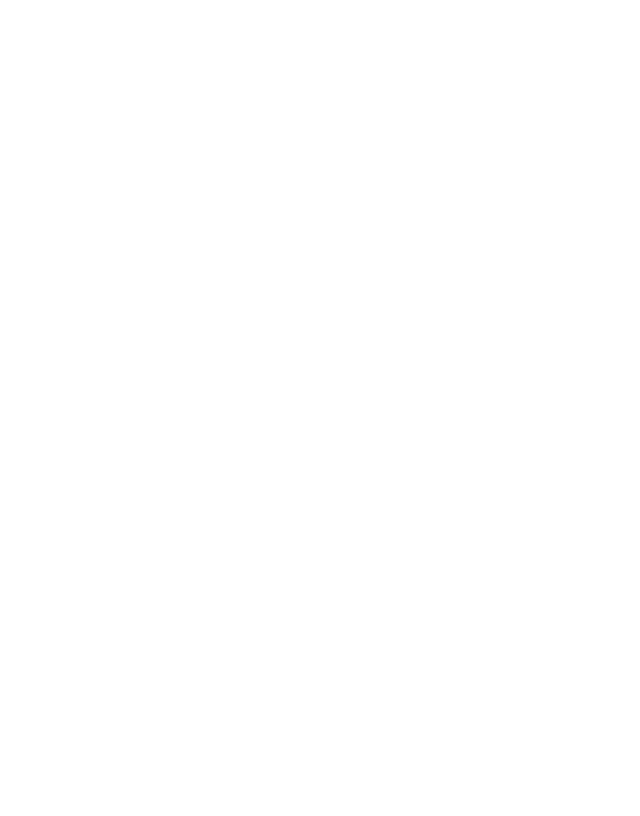
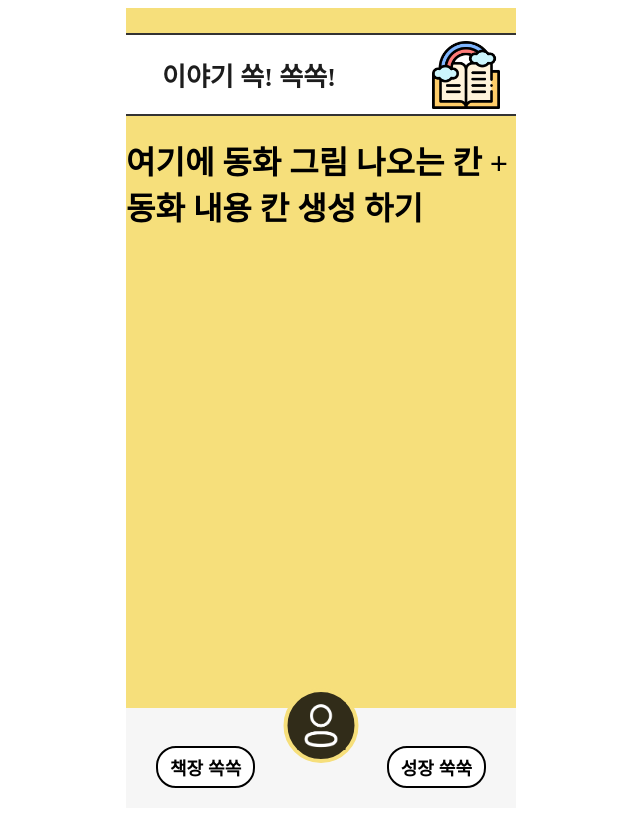
Before and after one commit to sanghuniolsida/frontend, a React (Create React App) app: page /storyprocess in a window 1280 px wide. Before the commit this address had no page. Shown: the whole page, without its empty margins (319-959 px from the left). Built offline with nearby package versions, Linux system fonts and the light colour scheme; a web font is replaced by a local one.

Commit message:
동화 보여주기 페이지 폴더만

```diff
--- a/package.json
+++ b/package.json
@@ -7,6 +7,7 @@
     "@testing-library/jest-dom": "^6.6.3",
     "@testing-library/react": "^16.3.0",
     "@testing-library/user-event": "^13.5.0",
+    "axios": "^1.9.0",
     "react": "^19.1.0",
     "react-dom": "^19.1.0",
     "react-router-dom": "^7.5.3",
--- a/src/App.js
+++ b/src/App.js
@@ -5,6 +5,7 @@
 import Home from './pages/Home';
 import Quiz from './pages/Quiz';
 import Library from './pages/Library';
+import StoryProcess from './pages/StoryProcess';
 
 function App() {
   return (
@@ -14,6 +15,7 @@
         <Route path="/home" element={<Home />} />
         <Route path="/quiz" element={<Quiz />} />
         <Route path="/library" element={<Library />} />
+        <Route path="/storyprocess" element={<StoryProcess />} />
         {/* 다른 페이지들도 여기 추가 */}
       </Routes>
     </Router>
--- a/src/components/Header.js
+++ b/src/components/Header.js
@@ -10,6 +10,7 @@
     '/library': { title: '책장 쏙! 쏙!', icon: '/libraryicon.png' },
     '/home': { title: '이야기 쏙! 쏙!', icon: '/homeicon.png' },
     '/growth': { title: '성장 쑥! 쑥!', icon: '/growicon.png' },
+    '/storyprocess': { title: '이야기 쏙! 쏙쏙!', icon: '/storyprocess.png' },
   };
 
   const { title, icon } = headerConfig[location.pathname] || { title: '', icon: '' };
--- /dev/null
+++ b/src/pages/StoryProcess/index.js
@@ -0,0 +1,12 @@
+import Main from '../../components/Main';
+import './storyprocess.css';
+
+function StoryProcess() {
+  return (
+    <Main>
+        <h1>여기에 동화 그림 나오는 칸 + 동화 내용 칸 생성 하기</h1>
+    </Main>
+  );
+}
+
+export default StoryProcess;
```
Also changed, not shown: public/storyprocess.png (added), src/pages/LoginPage/index.js (line endings or trailing spaces), src/pages/StoryProcess/storyprocess.css (added), 1 other file (tests, documents, lock files or other folders).
